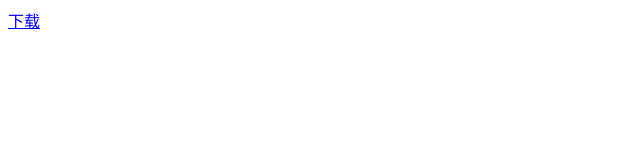
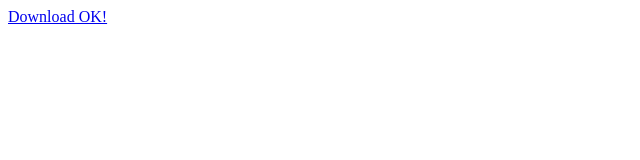
Before and after one commit to CppplanetCoderTeam/Try2, a plain HTML site: page index.html in a window 1280 px wide. Shown: the whole page, without its empty margins (0-640 px from the left). Drawn offline with Linux system fonts and the light colour scheme.

Commit message:
Update index.html

```diff
--- a/index.html
+++ b/index.html
@@ -5,6 +5,6 @@
 		<title>Download Page of Cppplanet-Beta</title>
 	</head>
 	<body>
-<a href="https://github.com/CppplanetCoderTeam/Try2/blob/master/Upload.zip" download="Upload.zip">下载</a>
+<a href="https://github.com/CppplanetCoderTeam/Try2/raw/master/Upload.zip" download="Upload.zip">Download OK!</a>
 	</body>
 </html>
```
